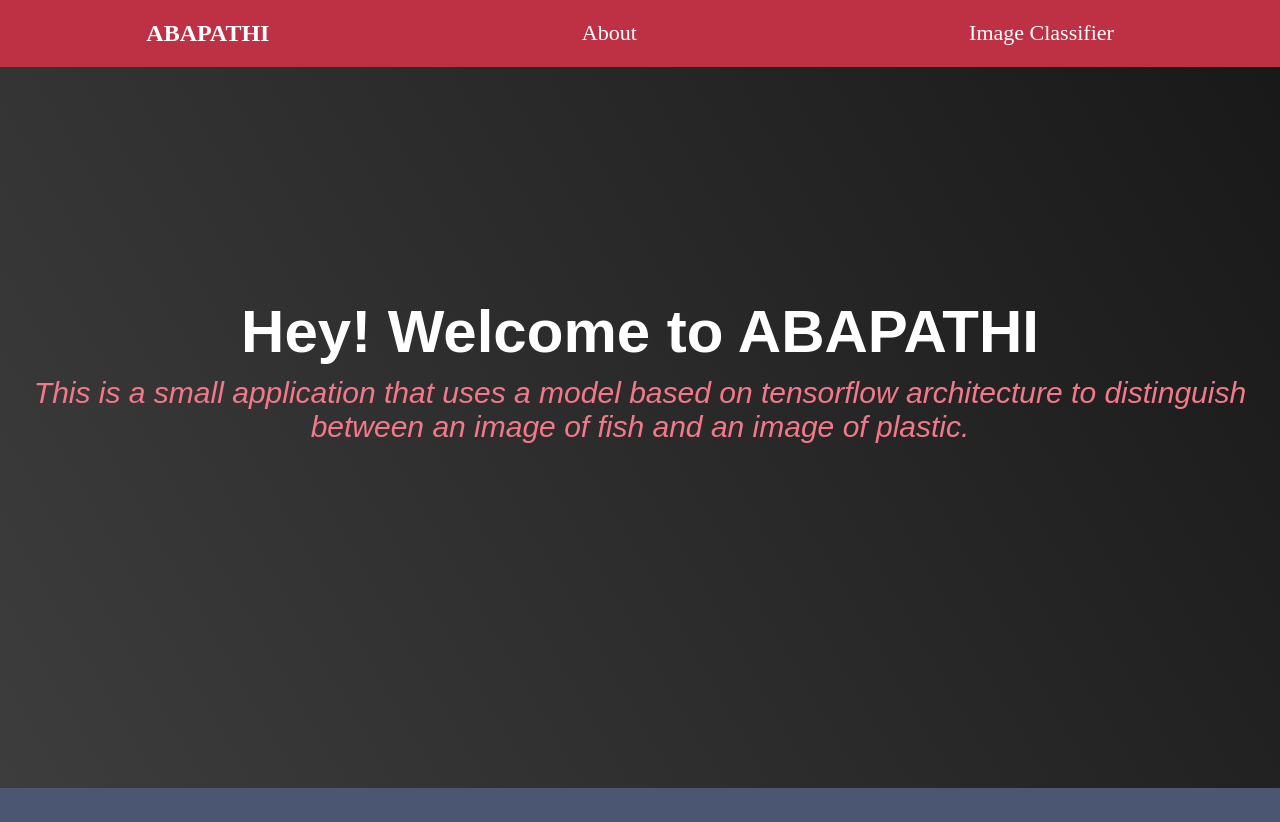
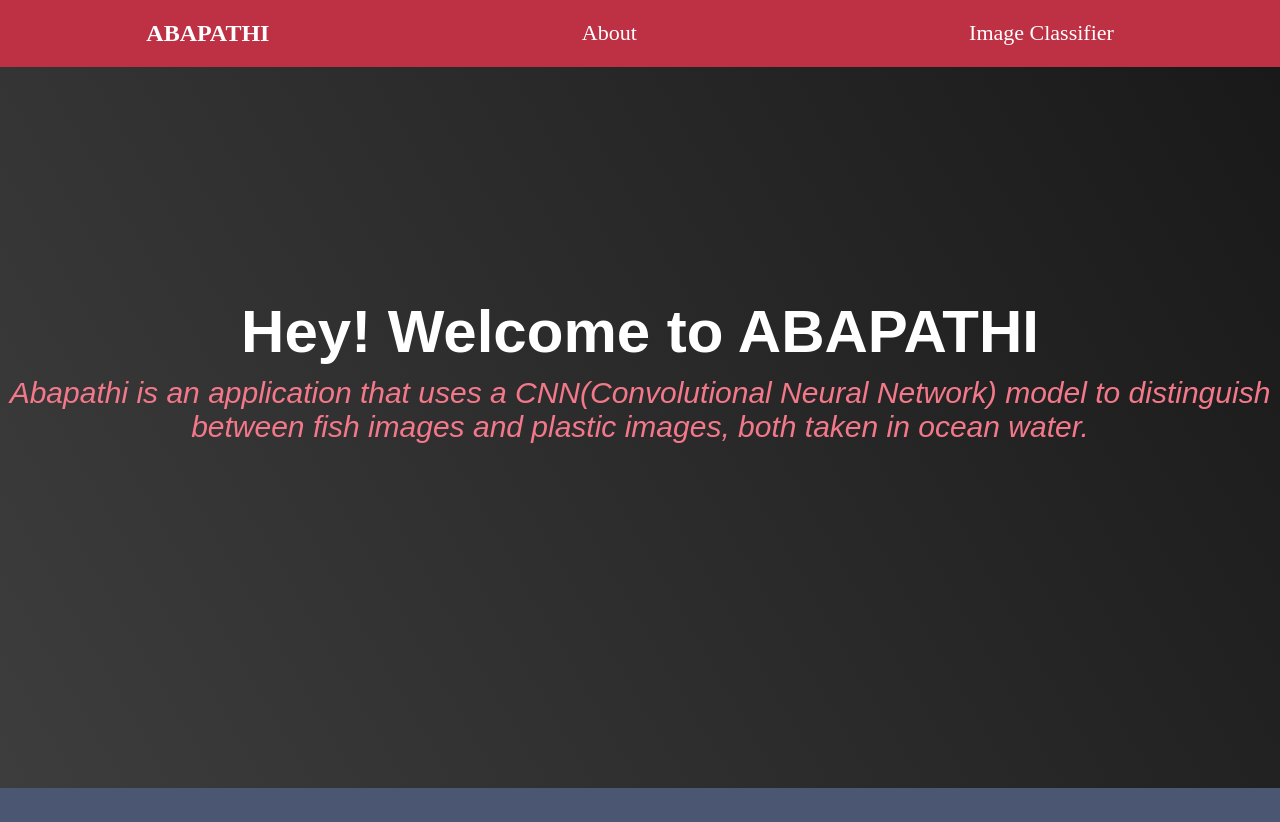
Before and after one commit to Vruzalion/MachineLearning, a Flask app: page / in a window 1280 px wide. Shown: the top 822 px of the page. Run offline with Flask 2, Linux system fonts and the light colour scheme; some libraries are stand-ins or nearby versions.

Commit message:
second commit

```diff
--- a/client_app/templates/index.html
+++ b/client_app/templates/index.html
@@ -14,13 +14,12 @@
         <nav id="navbar" class="navbar">
             <h1 class="ababati" style="color:white;">ABAPATHI</h1>
             <a id="nav-link" class="nav-link" href="#welcome-section">About</a>
-            <a id="nav-link" class="nav-link" href="#projects">Image Classifier</a>
+            <a id="nav-link" class="nav-link" href="#selection">Image Classifier</a>
         </nav>
 
         <div class="welcome-section" id="welcome-section">
             <h1 style="text-align:center;">Hey! Welcome to ABAPATHI</h1>
-            <p style="text-align:center;"><i>This is a small application that uses a model based on
-                tensorflow architecture to distinguish between an image of fish and an image of plastic.</i></p>
+            <p style="text-align:center;"><i>Abapathi is an application that uses a CNN(Convolutional Neural Network) model to distinguish between fish images and plastic images, both taken in ocean water.</i></p>
         </div>
 
         <div class="projects" id="projects">
```
